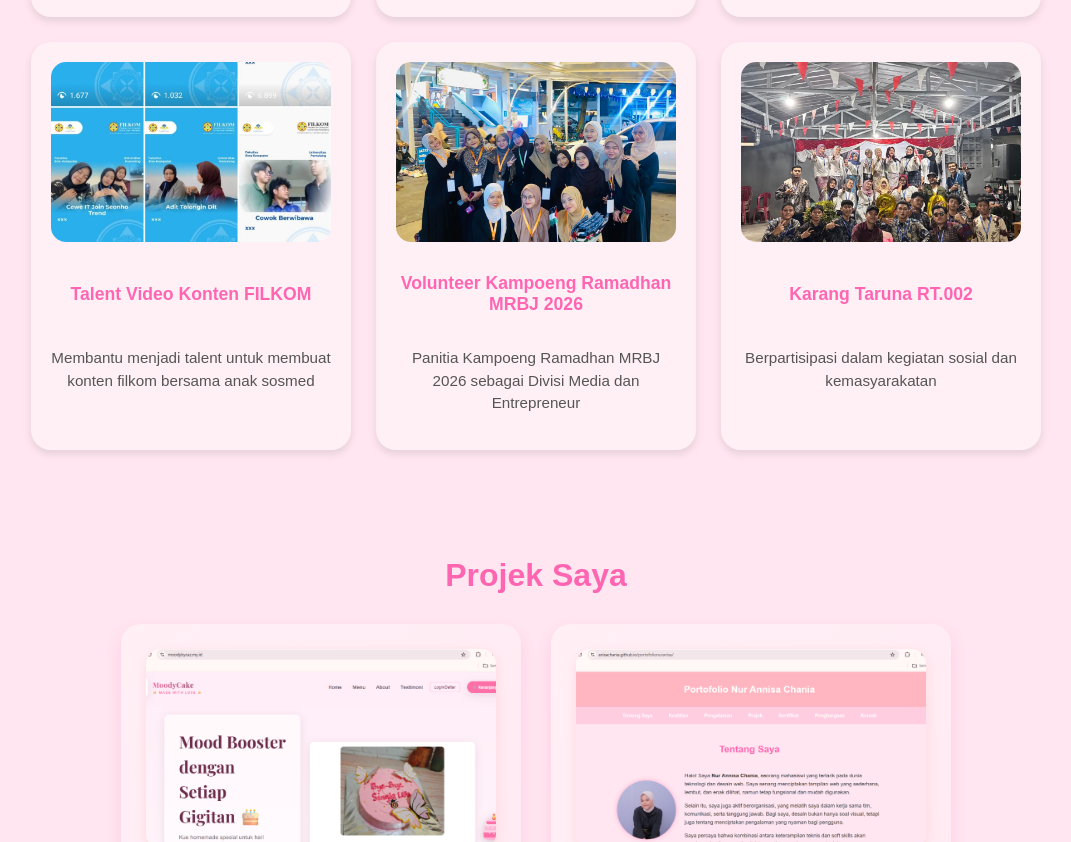
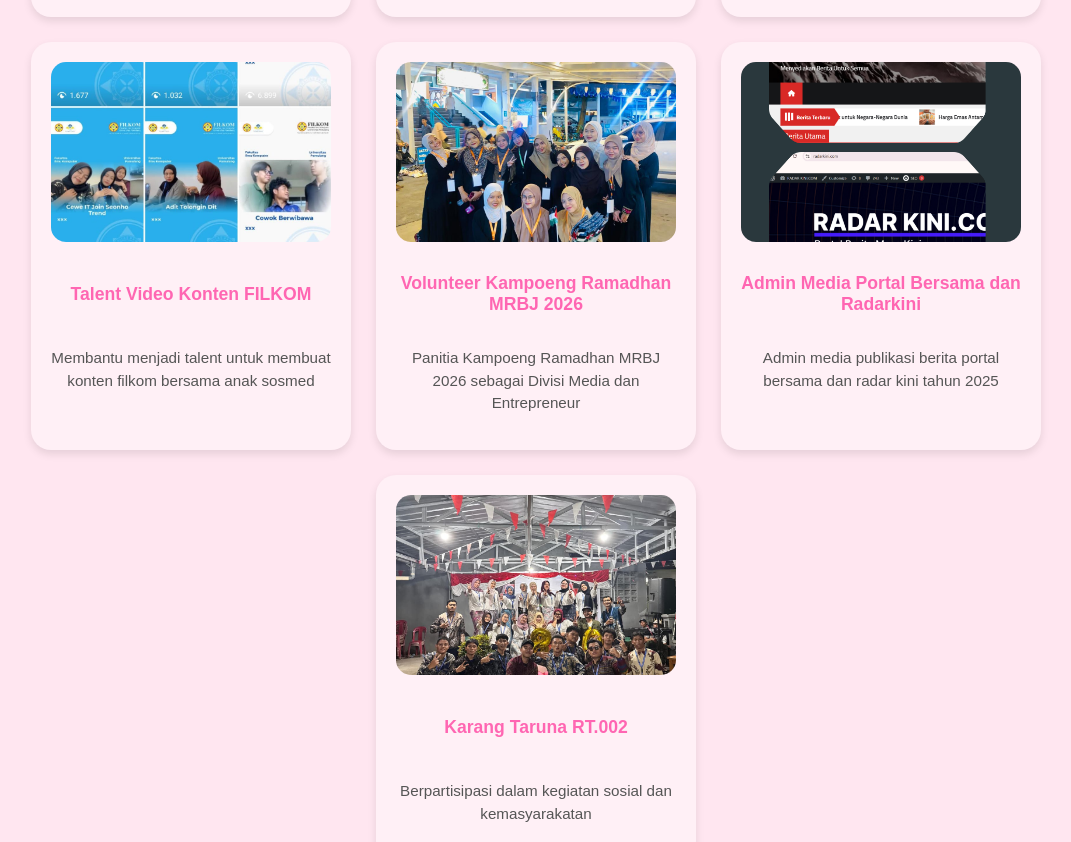
Before and after one commit to anisachania/portofolionuranisa, a plain HTML site: page index.html in a window 1280 px wide. Shown: the part 2300-3142 px from the top of the page, without its empty margins (104-1175 px from the left). Drawn offline with Linux system fonts and the light colour scheme.

Commit message:
Update index.html

```diff
--- a/index.html
+++ b/index.html
@@ -1253,6 +1253,17 @@
           </p>
         </div>
 
+         <div class="experience-card">
+          <img
+            src="atmin.png"
+            alt="atmin media"
+            class="clickable-img"
+            data-index="6"
+          />
+          <h3>Admin Media Portal Bersama dan Radarkini</h3>
+          <p>Admin media publikasi berita portal bersama dan radar kini tahun 2025</p>
+        </div>
+
         <div class="experience-card">
           <img
             src="Kartarrt.jpg"
```
